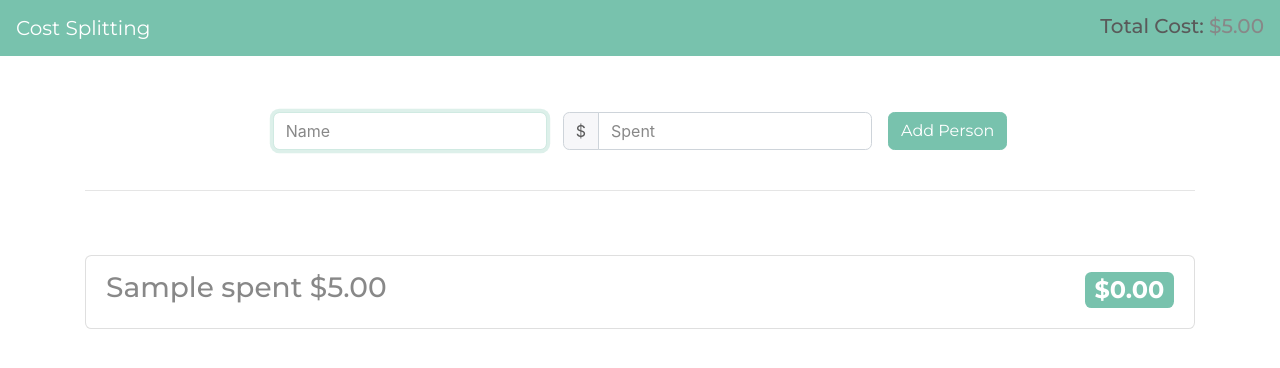
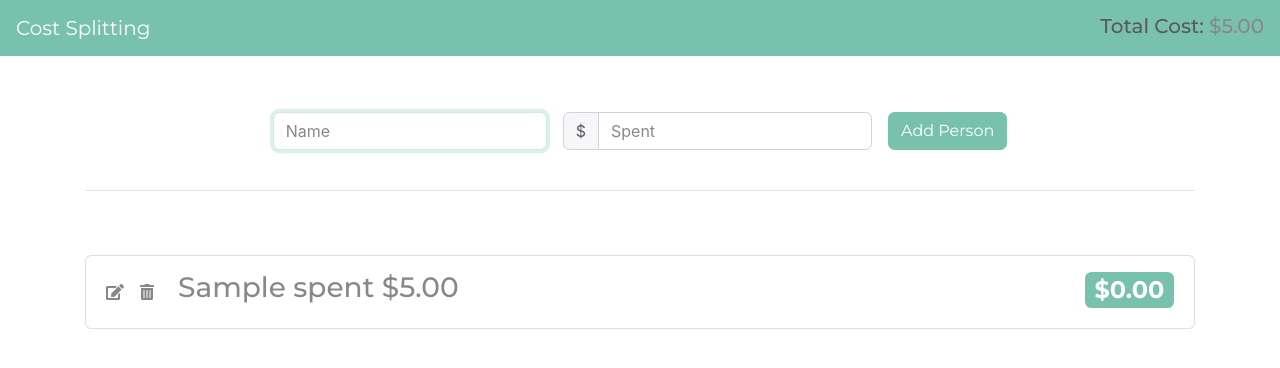
Before and after one commit to alex-mcconnell/cost-splitting, a Vue app: page / in a window 1280 px wide. Both pictures are taken after typing "Sample", "5" into the empty fields and a click on the button "Add Person". Shown: the top 368 px of the page. Built offline with nearby package versions, Linux system fonts and the light colour scheme.

Commit message:
Add Delete/Edit icons and delete functionality

```diff
--- a/package.json
+++ b/package.json
@@ -8,6 +8,9 @@
     "lint": "vue-cli-service lint"
   },
   "dependencies": {
+    "@fortawesome/fontawesome-svg-core": "^1.2.4",
+    "@fortawesome/free-solid-svg-icons": "^5.3.1",
+    "@fortawesome/vue-fontawesome": "^0.1.1",
     "bootswatch": "^4.1.3",
     "vue": "^2.5.17"
   },
--- a/src/App.vue
+++ b/src/App.vue
@@ -2,19 +2,19 @@
   <div id="app">
     <navbar :totalCost="totalCostFormatted" />
     <div class="container pt-5">
-      <add-person v-on:person-added="people.push($event)"/>
+      <add-person @add-person="people.push($event)" />
       <hr>
-      <person-list :people="people" :amtOwedPerPerson="amtOwedPerPerson"/>
+      <person-list :people="people" :amtOwedPerPerson="amtOwedPerPerson" />
     </div>
   </div>
 </template>
 
 <script>
-import Navbar from './components/Navbar.vue';
-import AddPerson from './components/AddPerson.vue';
-import PersonList from './components/PersonList.vue';
+import Navbar from './components/Navbar.vue'
+import AddPerson from './components/AddPerson.vue'
+import PersonList from './components/PersonList.vue'
 
-import {formatNumber} from './mixins/formatNumber.js';
+import { formatNumber } from './mixins/formatNumber.js'
 
 export default {
   components: {
@@ -23,6 +23,11 @@ export default {
     PersonList: PersonList
   },
   mixins: [formatNumber],
+  mounted() {
+    if (localStorage.getItem('people')) {
+      this.people = JSON.parse(localStorage.getItem('people'));
+    }
+  },
   data() {
     return {
       people: []
@@ -40,6 +45,14 @@ export default {
     amtOwedPerPerson() {
       return this.totalCost / this.people.length;
     }
+  },
+  watch: {
+    people: {
+      handler() {
+        localStorage.setItem('people', JSON.stringify(this.people));
+      },
+      deep:true
+    }
   }
 }
 </script>
--- a/src/components/AddPerson.vue
+++ b/src/components/AddPerson.vue
@@ -52,7 +52,7 @@ export default {
         spent: Number(this.person.spent)
       };
 
-      this.$emit('person-added', newPerson);
+      this.$emit('add-person', newPerson);
 
       // Clear fields and refocus cursor
       this.person.name = '';
--- a/src/components/Person.vue
+++ b/src/components/Person.vue
@@ -1,15 +1,20 @@
 <template>
   <li class="list-group-item d-flex justify-content-between align-items-center">
-    <h3>{{ name }} spent {{ spentFormatted }}</h3>
+    <div class="d-flex align-items-center">
+      <font-awesome-icon icon="edit" class="mr-2" />
+      <font-awesome-icon icon="trash-alt" class="mr-4 ml-2" @click="handleDeletePerson"/>
+      <h3>{{ name }} spent {{ spentFormatted }}</h3>
+    </div>
     <h2><span class="badge" :class="pillColor">{{ owedFormatted }}</span></h2>
   </li>
 </template>
 
 <script>
-import {formatNumber} from '../mixins/formatNumber.js';
+import { formatNumber } from '../mixins/formatNumber.js'
 
 export default {
   props: {
+    id: Number,
     name: String,
     spent: Number,
     owed: Number
@@ -25,10 +30,28 @@ export default {
     pillColor() {
       return this.owed <= 0 ? 'badge-primary' : 'badge-secondary';
     }
+  },
+  methods: {
+    handleDeletePerson() {
+      let id = this.id;
+      this.$emit('delete-person', id);
+    }
   }
 }
 </script>
 
 <style>
+  li:hover {
+    cursor: default;
+  }
 
+  svg[data-icon="trash-alt"]:hover {
+    color: #F3969A;
+    cursor: pointer;
+  }
+
+  svg[data-icon="edit"]:hover {
+    color: #78C2AD;
+    cursor: pointer;
+  }
 </style>
--- a/src/components/PersonList.vue
+++ b/src/components/PersonList.vue
@@ -3,15 +3,17 @@
       <Person
         v-for="(person, index) in people"
         :key="index"
+        :id="index"
         :name="person.name"
         :spent="Number(person.spent)"
-        :owed="amtOwedPerPerson - person.spent">
+        :owed="amtOwedPerPerson - person.spent"
+        @delete-person="people.splice($event, 1)">
       </Person>
     </ul>
 </template>
 
 <script>
-import Person from '../components/Person.vue';
+import Person from '../components/Person.vue'
 
 export default {
   components: {
--- a/src/main.js
+++ b/src/main.js
@@ -1,6 +1,15 @@
 import Vue from 'vue'
 import App from './App.vue'
-import 'bootswatch/dist/minty/bootstrap.css';
+
+import 'bootswatch/dist/minty/bootstrap.css'
+import { library } from '@fortawesome/fontawesome-svg-core'
+import { faTrashAlt, faEdit } from '@fortawesome/free-solid-svg-icons'
+import { FontAwesomeIcon } from '@fortawesome/vue-fontawesome'
+
+library.add(faTrashAlt);
+library.add(faEdit);
+
+Vue.component('font-awesome-icon', FontAwesomeIcon);
 
 Vue.config.productionTip = false
 
```
Also changed, not shown: 1 other file (tests, documents, lock files or other folders).
